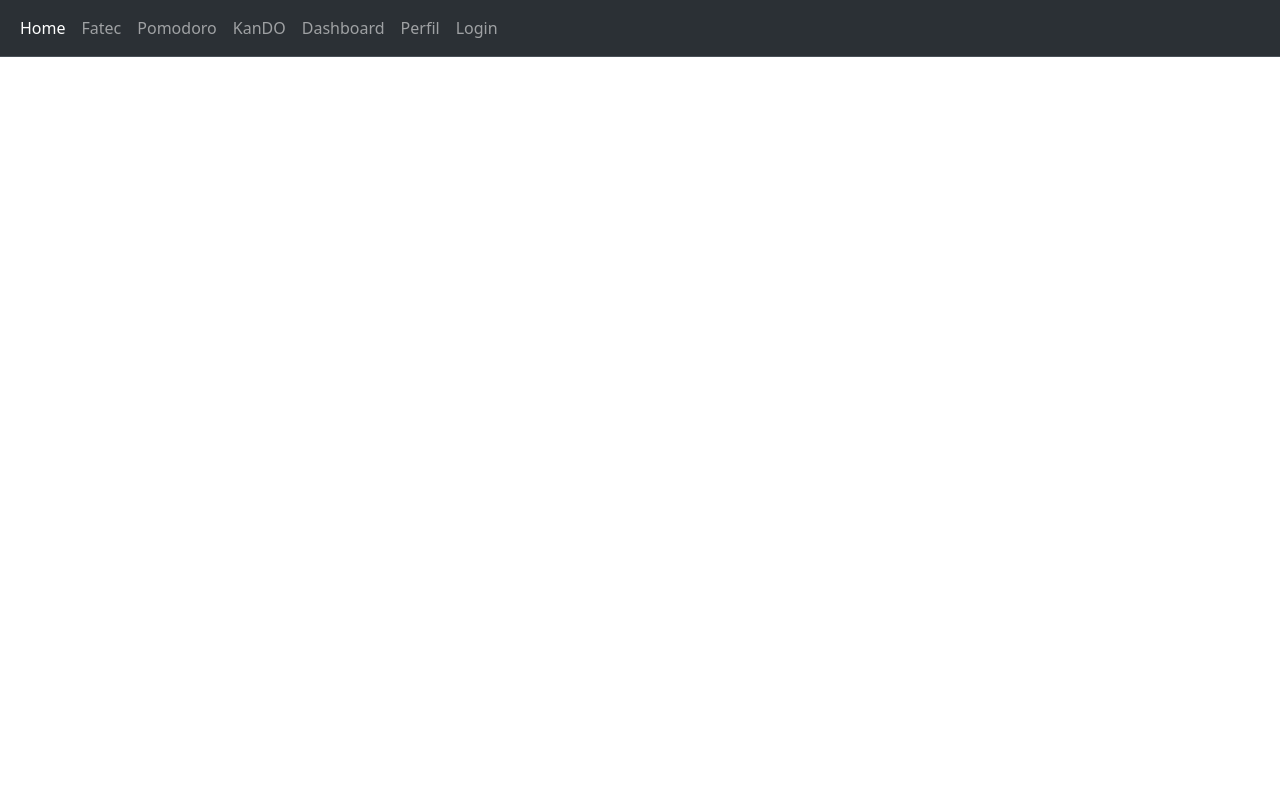
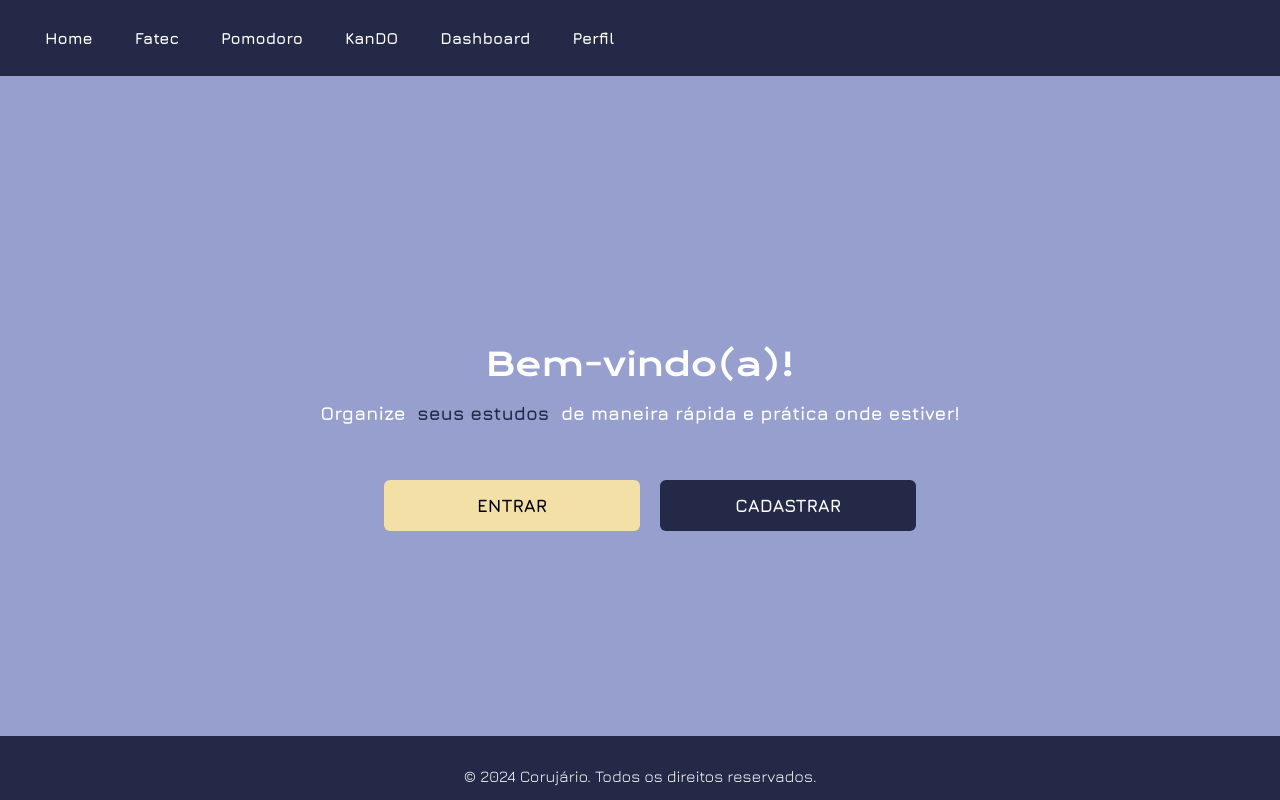
Before and after one commit to AlexiaCazale/projeto_tcc, a PHP site: page / in a window 1280 px wide. Run offline with PHP 8.4, Linux system fonts and the light colour scheme.

Commit message:
Etilizando algumas páginas

```diff
--- /dev/null
+++ b/view/css/style.css
@@ -0,0 +1,39 @@
+@import url('https://fonts.googleapis.com/css2?family=Krona+One&display=swap');
+@import url('https://fonts.googleapis.com/css2?family=Jura:wght@300..700&family=Krona+One&display=swap');
+
+
+* {
+    text-decoration: none;
+    margin: 0;
+    padding: 0;
+    box-sizing: border-box;
+    font-family: "Jura", sans-serif;
+    font-optical-sizing: auto;
+    font-style: normal;
+}
+
+ body{
+    background-color:#969fcd;
+
+}
+
+button{
+    width: 20%;
+    padding: 15px;
+    text-transform: uppercase;
+    text-decoration: none;
+    font-size: 18px;
+    border: none;
+    border-radius: 5px;
+    cursor: pointer;
+    margin-top: 20px;
+}
+
+a{
+    text-decoration: none;
+    font-weight: bold;
+}
+
+nav{
+    padding: 1.5rem;
+}
--- a/view/footer.php
+++ b/view/footer.php
@@ -0,0 +1,39 @@
+<?php
+    if(!isset($_SESSION)){
+        session_start();
+    }
+?>
+
+<!DOCTYPE html>
+<html lang="pt-br">
+
+<head>
+    <meta charset="UTF-8">
+    <meta name="viewport" content="width=device-width, initial-scale=1.0">
+    <!-- <link rel="stylesheet" href="https://cdn.jsdelivr.net/npm/bootstrap@5.3.3/dist/css/bootstrap.min.css"> -->
+    <title>Corujário</title>
+    <!-- <script src="https://cdn.jsdelivr.net/npm/@popperjs/core@2.11.8/dist/umd/popper.min.js" integrity="sha384-I7E8VVD/ismYTF4hNIPjVp/Zjvgyol6VFvRkX/vR+Vc4jQkC+hVqc2pM8ODewa9r" crossorigin="anonymous"></script>
+    <script src="https://cdn.jsdelivr.net/npm/bootstrap@5.3.3/dist/js/bootstrap.min.js" integrity="sha384-0pUGZvbkm6XF6gxjEnlmuGrJXVbNuzT9qBBavbLwCsOGabYfZo0T0to5eqruptLy" crossorigin="anonymous"></script> -->
+
+</head>
+
+
+<footer>
+    <p>© 2024 Corujário. Todos os direitos reservados.</p>
+</footer>
+
+<style>
+    footer{
+        text-align: center;
+        position: fixed;
+        bottom: 0;
+        width: 100%;
+        color: #ffff;
+        background-color: #232946;
+        padding: 15px;
+    }
+
+    p{
+        margin-top: revert;
+    }
+</style>
--- a/view/header.php
+++ b/view/header.php
@@ -10,15 +10,16 @@
 <head>
     <meta charset="UTF-8">
     <meta name="viewport" content="width=device-width, initial-scale=1.0">
-    <link rel="stylesheet" href="https://cdn.jsdelivr.net/npm/bootstrap@5.3.3/dist/css/bootstrap.min.css">
+    <!-- <link rel="stylesheet" href="https://cdn.jsdelivr.net/npm/bootstrap@5.3.3/dist/css/bootstrap.min.css"> -->
+    <link rel="stylesheet" href="css/style.css">
     <title>Corujário</title>
-    <script src="https://cdn.jsdelivr.net/npm/@popperjs/core@2.11.8/dist/umd/popper.min.js" integrity="sha384-I7E8VVD/ismYTF4hNIPjVp/Zjvgyol6VFvRkX/vR+Vc4jQkC+hVqc2pM8ODewa9r" crossorigin="anonymous"></script>
-    <script src="https://cdn.jsdelivr.net/npm/bootstrap@5.3.3/dist/js/bootstrap.min.js" integrity="sha384-0pUGZvbkm6XF6gxjEnlmuGrJXVbNuzT9qBBavbLwCsOGabYfZo0T0to5eqruptLy" crossorigin="anonymous"></script>
+    <!-- <script src="https://cdn.jsdelivr.net/npm/@popperjs/core@2.11.8/dist/umd/popper.min.js" integrity="sha384-I7E8VVD/ismYTF4hNIPjVp/Zjvgyol6VFvRkX/vR+Vc4jQkC+hVqc2pM8ODewa9r" crossorigin="anonymous"></script>
+    <script src="https://cdn.jsdelivr.net/npm/bootstrap@5.3.3/dist/js/bootstrap.min.js" integrity="sha384-0pUGZvbkm6XF6gxjEnlmuGrJXVbNuzT9qBBavbLwCsOGabYfZo0T0to5eqruptLy" crossorigin="anonymous"></script> -->
 
 </head>
 
 <body>
-    <nav class="navbar navbar-expand-lg bg-body-tertiary bg-dark border-bottom border-body" data-bs-theme="dark">
+    <!-- <nav class="navbar navbar-expand-lg border-bottom border-body" data-bs-theme="dark">
         <div class="container-fluid">
 
             <button class="navbar-toggler" type="button" data-bs-toggle="collapse" data-bs-target="#navbarNav" aria-controls="navbarNav" aria-expanded="false" aria-label="Toggle navigation">
@@ -31,30 +32,83 @@
                         <a class="nav-link active" aria-current="page" href="index.php">Home</a>
                     </li>
                     <li class="nav-item">
-                        <a class="nav-link" aria-current="page" href="listarcategorias.php">Fatec</a>
+                        <a class="nav-link" aria-current="page" href="pageFatec.php">Fatec</a>
                     </li>
                     <li class="nav-item">
-                        <a class="nav-link" aria-current="page" href="listarprodutos.php">Pomodoro</a>
+                        <a class="nav-link" aria-current="page" href="pagePomodoro.php">Pomodoro</a>
                     </li>
                     <li class="nav-item">
-                        <a class="nav-link" aria-current="page" href="listarcategorias.php">KanDO </a>
+                        <a class="nav-link" aria-current="page" href="pageKando.php">KanDO </a>
                     </li>
                     <li class="nav-item">
-                        <a class="nav-link" aria-current="page" href="listarprodutos.php">Dashboard</a>
+                        <a class="nav-link" aria-current="page" href="pageDashboard.php">Dashboard</a>
                     </li>
                     <li class="nav-item">
-                        <a class="nav-link" aria-current="page" href="listarprodutos.php">Perfil</a>
+                        <a class="nav-link" aria-current="page" href="pagePerfil.php">Perfil</a>
                     </li>
-                    <?php
-                        if(!isset($_SESSION["id"])){
-                            echo "<li class='nav-item'><a class='nav-link' aria-current='page' href='login.php'>Login</a></li>";
-                        }else{
-                            echo '<li class="nav-item"><a class="nav-link" aria-current="page" href="logout.php">Logout</a></li>';
-                        }
-                    ?>
                 </ul>
             </div>
         </div>
+    </nav> -->
+
+    <nav>
+        <ul>
+           <li><a class="nav-link active" aria-current="page" href="index.php">Home</a></li>
+            <li><a class="nav-link" href="pageFatec.php">Fatec</a></li>
+            <li><a class="nav-link" href="pagePomodoro.php">Pomodoro</a></li>
+            <li><a class="nav-link" href="pageKando.php">KanDO</a></li>
+            <li><a class="nav-link" href="pageDashboard.php">Dashboard</a></li>
+            <li><a class="nav-link" href="pagePerfil.php">Perfil</a></li>
+        </ul>
     </nav>
+
+    <style>
+
+    /* body{
+        background: linear-gradient(90deg, #232946, #B8C1EC);
+    } */
+
+    /* Estilos gerais da navbar */
+        nav {
+            background-color: #232946;
+            /* padding: 10px 20px; */
+        }
+
+        ul {
+            list-style-type: none;
+            display: flex;
+            align-items: center;
+        }
+
+        li {
+            margin: 5px;
+        }
+
+        .nav-link {
+            color: white;
+            text-decoration: none;
+            font-size: 1rem;
+            padding: 8px 16px;
+            border-radius: 5px;
+            transition: background 0.3s;
+        }
+
+        /* .nav-link:hover {
+            background-color: #3e8e41; /* Sutil alteração no hover */
+        } */
+
+        /* Responsividade para telas menores */
+        @media (max-width: 768px) {
+            ul {
+                flex-direction: column;
+            }
+            .nav-link {
+                font-size: 1.2rem;
+                padding: 12px;
+            }
+        }
+
+    </style>
+
 </body>
 </html>
--- a/view/index.php
+++ b/view/index.php
@@ -1,5 +1,75 @@
 <?php
     require_once "header.php";
+    require_once "footer.php";
 ?>
+
+<div class="container">
+    <div class="image">
+        <img src="" alt="">
+    </div>
+    <div class="bem-vindo">
+        <h1>Bem-vindo(a)!</h1>
+        <img src="" alt="">
+         <h3 class="center">Organize<span> &nbsp; seus estudos  &nbsp; </span>de maneira rápida e prática onde estiver!</h3>
+    </div>
+
+    <br><br>
+
+    <button class="btn-entrar"><a href="login.php">Entrar</a></button> &nbsp; &nbsp;
+    <button class="btn-cadastrar"><a href="cadastro.php">Cadastrar</a></button>
+</div>
+
+<style>
+
+    .container{
+        margin-top: 250px;
+        /* margin-left: 50%; */
+    }
+
+    .center {
+        display: flex;
+        justify-content: center;
+        align-items: center;
+    }
+
+    h3{
+        color: white;
+    }
+
+    h1{
+        text-align: center;
+        font-family: "Krona One", sans-serif;
+        font-weight: 400;
+        font-style: normal;
+        color: white;
+    }
+
+    span{
+        color: #232946;
+        font-weight: bold;
+    }
+
+    .btn-entrar{
+        background-color: #F2E0A6;
+        border-radius: 6px;
+        margin-left: 30%;
+    }
+
+    .btn-entrar a{
+        color: #000;
+    }
+
+    .btn-cadastrar{
+        background-color: #232946;
+        color: #ffff;
+        border-radius: 6px;
+    }
+
+    .btn-cadastrar a{
+        color: #ffff;
+    }
+
+</style>
+
 </body>
 </html>
--- a/view/pageDashboard.php
+++ b/view/pageDashboard.php
@@ -0,0 +1,6 @@
+<?php
+    require_once "header.php";
+    require_once "footer.php";
+?>
+</body>
+</html>
--- a/view/pageFatec.php
+++ b/view/pageFatec.php
@@ -0,0 +1,6 @@
+<?php
+    require_once "header.php";
+    require_once "footer.php";
+?>
+</body>
+</html>
--- a/view/pageKando.php
+++ b/view/pageKando.php
@@ -0,0 +1,6 @@
+<?php
+    require_once "header.php";
+    require_once "footer.php";
+?>
+</body>
+</html>
--- a/view/pagePerfil.php
+++ b/view/pagePerfil.php
@@ -0,0 +1,6 @@
+<?php
+    require_once "header.php";
+    require_once "footer.php";
+?>
+</body>
+</html>
--- a/view/pagePomodoro.php
+++ b/view/pagePomodoro.php
@@ -0,0 +1,6 @@
+<?php
+    require_once "header.php";
+    require_once "footer.php";
+?>
+</body>
+</html>
```
Also changed, not shown: view/login.php (+88 -0 lines).
